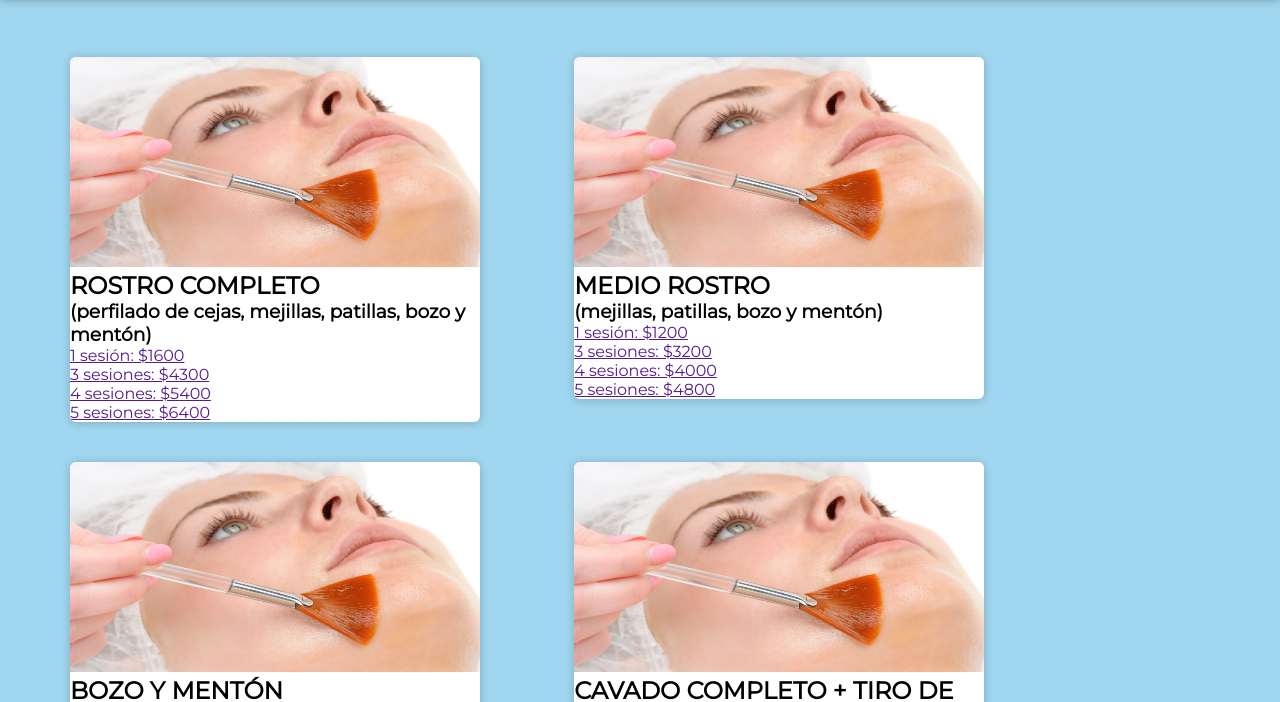
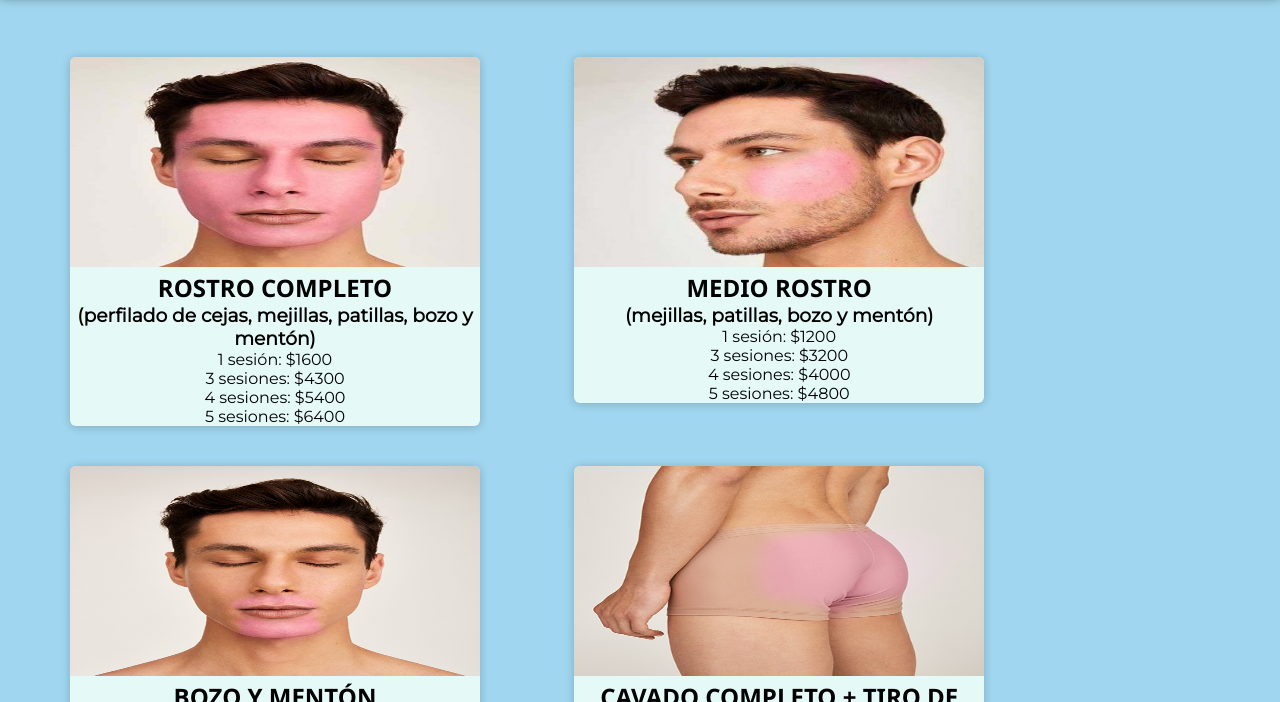
Before and after one commit to NicolasCarchano/PreEntrega3Carchano, a plain HTML site: page combos.html in a window 1280 px wide. Shown: the part 83-785 px from the top of the page. Drawn offline with Linux system fonts and the light colour scheme.

Commit message:
imagenes en combos y estilos

```diff
--- a/combos.html
+++ b/combos.html
@@ -5,6 +5,7 @@
     <meta charset="UTF-8">
     <meta http-equiv="X-UA-Compatible" content="IE=edge">
     <meta name="viewport" content="width=device-width, initial-scale=1.0">
+    <link rel="shortcut icon" href="./css/img/favicon-32x32.png" type="image/x-icon">
     <link rel="stylesheet" href="https://cdnjs.cloudflare.com/ajax/libs/font-awesome/6.4.0/css/all.min.css"
         integrity="sha512-iecdLmaskl7CVkqkXNQ/ZH/XLlvWZOJyj7Yy7tcenmpD1ypASozpmT/E0iPtmFIB46ZmdtAc9eNBvH0H/ZpiBw=="
         crossorigin="anonymous" referrerpolicy="no-referrer" />
@@ -40,7 +41,7 @@
         <div class="container-card">
             <div class="card">
                 <figure>
-                    <img class="faciales" src="./css/img/renovador.jpg" alt="">
+                    <img class="faciales" src="./css/img/rostrocompleto.jpg" alt="">
                 </figure>
                 <div class="contenido">
                     <h2>ROSTRO COMPLETO</h2>
@@ -62,7 +63,7 @@
         <div class="container-card">
             <div class="card">
                 <figure>
-                    <img class="faciales" src="./css/img/renovador.jpg" alt="">
+                    <img class="faciales" src="./css/img/mediorostro.jpg" alt="">
                 </figure>
                 <div class="contenido">
                     <h2>MEDIO ROSTRO</h2>
@@ -84,7 +85,7 @@
         <div class="container-card">
             <div class="card">
                 <figure>
-                    <img class="faciales" src="./css/img/renovador.jpg" alt="">
+                    <img class="faciales" src="./css/img/bozoymenton.jpg" alt="">
                 </figure>
                 <div class="contenido">
                     <h2>BOZO Y MENTÓN</h2>
@@ -105,7 +106,7 @@
         <div class="container-card">
             <div class="card">
                 <figure>
-                    <img class="faciales" src="./css/img/renovador.jpg" alt="">
+                    <img class="faciales" src="./css/img/cavadocpmpletotiroyaxilas.jpg" alt="">
                 </figure>
                 <div class="contenido">
                     <h2>CAVADO COMPLETO + TIRO DE COLA + AXILAS</h2>
@@ -126,7 +127,7 @@
         <div class="container-card">
             <div class="card">
                 <figure>
-                    <img class="faciales" src="./css/img/renovador.jpg" alt="">
+                    <img class="faciales" src="./css/img/piernascavadotiroyaxilas.jpg" alt="">
                 </figure>
                 <div class="contenido">
                     <h2>PIERNAS + CAVADO COMPLETO + TIRO DE COLA + AXILAS</h2>
@@ -146,7 +147,7 @@
         <div class="container-card">
             <div class="card">
                 <figure>
-                    <img class="faciales" src="./css/img/renovador.jpg" alt="">
+                    <img class="faciales" src="./css/img/mediapierna.jpg" alt="">
                 </figure>
                 <div class="contenido">
                     <h2>MEDIA PIERNA + CAVADO COMPLETO + TIRO DE COLA + AXILAS</h2>
@@ -167,7 +168,7 @@
         <div class="container-card">
             <div class="card">
                 <figure>
-                    <img class="faciales" src="./css/img/renovador.jpg" alt="">
+                    <img class="faciales" src="./css/img/pechoyabdomen.jpg" alt="">
                 </figure>
                 <div class="contenido">
                     <h2>PECHO + ABDOMEN</h2>
@@ -188,7 +189,7 @@
         <div class="container-card">
             <div class="card">
                 <figure>
-                    <img class="faciales" src="./css/img/renovador.jpg" alt="">
+                    <img class="faciales" src="./css/img/pechoabdomenespaldayhombros.jpg" alt="">
                 </figure>
                 <div class="contenido">
                     <h2>PECHO + ABDOMEN + ESPALDA COMPLETA + HOMBROS</h2>
@@ -212,7 +213,7 @@
         <div class="container-card">
             <div class="card">
                 <figure>
-                    <img class="faciales" src="./css/img/renovador.jpg" alt="">
+                    <img class="faciales" src="./css/img/cuerpoentero.jpg" alt="">
                 </figure>
                 <div class="contenido">
                     <h2>CUERPO COMPLETO</h2>
--- a/style.scss
+++ b/style.scss
@@ -7,6 +7,31 @@
     padding: 0;
     box-sizing: border-box;
     font-family: 'Montserrat', sans-serif;
+}
+
+h2{
+    font-family:'Segoe UI', Tahoma, Geneva, Verdana, sans-serif;
+    text-align: center;
+}
+
+h3{
+    text-align: center;
+}
+
+
+a{
+    text-decoration: none;
+    color: #000;
+}
+
+ul li{
+    text-align: center;
+}
+
+
+ul li a{
+    text-decoration: none;
+    color: #000;
 }
 
 
@@ -127,7 +152,7 @@ main {
 	margin: 20px;
 	border-radius: 6px;
 	overflow: hidden;
-	background:#fff;
+	background:#e5faf6;
 	box-shadow: 0px 1px 10px rgba(0,0,0,0.2);
 	transition: all 400ms ease-out;
 	cursor: default;
```
Also changed, not shown: index.html (+1 -0 lines), tratamientoscorporales.html (+1 -0 lines), tratamientosfaciales.html (+2 -1 lines), zonasindividuales.html (+2 -1 lines), css/img/bozoymenton.jpg (added), css/img/cavadocpmpletotiroyaxilas.jpg (added), css/img/cuerpoentero.jpg (added), css/img/favicon-32x32.png (added), css/img/mediapierna.jpg (added), css/img/mediorostro.jpg (added), css/img/pechoabdomenespaldayhombros.jpg (added), css/img/pechoyabdomen.jpg (added), css/img/piernascavadotiroyaxilas.jpg (added), css/img/rostrocompleto.jpg (added), 1 more files, 1 other file.
